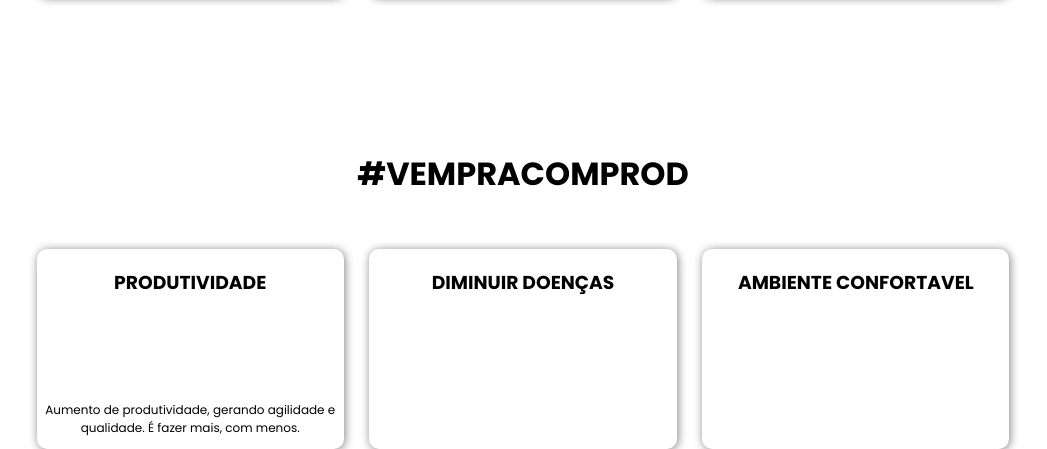
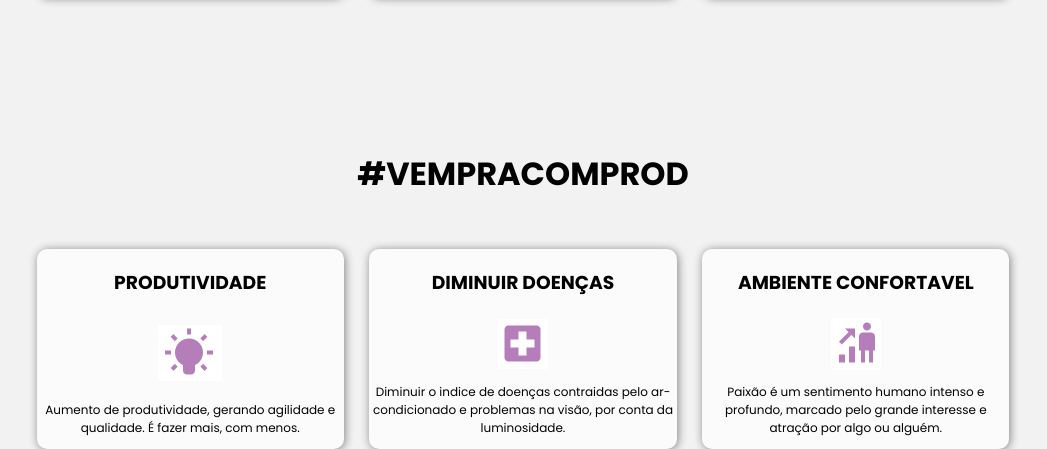
Before and after one commit to Projeto-P-I-sprint2/Projeto-PI-sprint2, a plain HTML site: page HTML/index.html in a window 1280 px wide. Shown: the part 1647-2096 px from the top of the page, without its empty margins (117-1164 px from the left). Drawn offline with Linux system fonts and the light colour scheme.

Commit message:
Atualização valores empresa

```diff
--- a/HTML/CSS/CadastroLogin.css
+++ b/HTML/CSS/CadastroLogin.css
@@ -1,8 +1,8 @@
 @import url('https://fonts.googleapis.com/css2?family=Poppins:ital,wght@0,100;0,200;0,300;0,400;0,500;0,600;0,700;0,800;0,900;1,100;1,200;1,300;1,400;1,500;1,600;1,700;1,800;1,900&display=swap');
 
 body {
-    background-color: #FBFBFB;
-    background-size: contain;
+    background-image: url(IMGS/fundo\ 2.jpg);
+    background-size: cover;
     margin: 0;
     padding: 0;
     font-family: "Poppins";
--- a/HTML/CSS/style.css
+++ b/HTML/CSS/style.css
@@ -3,6 +3,7 @@
 body{
     margin: 0;
     font-family: "Poppins";
+    background-color: rgb(242, 242, 242);
 }
 
 /*01-2=============================SCROLLBAR=======================================*/
@@ -136,7 +137,7 @@ a.btn_cad{
 }
 
 .corpo{
-    background-color: #FBFBFB;
+    background-color: rgb(242, 242, 242);
 }
 
 .corpo .container{
@@ -147,6 +148,7 @@ a.btn_cad{
     display: flex;
     justify-content: space-around;
     align-items: center;
+    background-color: #FBFBFB;
 }
 
 .corpo .container .card{
@@ -154,7 +156,7 @@ a.btn_cad{
     display: flex;
     flex-direction: column;
     align-items: center;
-    background-color: white;
+    background-color: #FBFBFB;
 }
 
 .corpo .container .card img{
@@ -217,6 +219,7 @@ a.btn_cad{
     justify-content: center;
     box-shadow: 1px 1px 10px gray;
     border-radius: 10px;
+    background-color: #FBFBFB;
 }
 
 .parceiros a{
@@ -249,6 +252,7 @@ a.btn_cad{
     justify-content: space-between;
     box-shadow: 1px 1px 10px gray;
     border-radius: 10px;
+    background-color: #FBFBFB;
 }
 
 .valores p{
--- a/HTML/index.html
+++ b/HTML/index.html
@@ -65,31 +65,47 @@
                 </div>
             </div>
         </div>
+        <div class="color">
             <div class="container">
                 <h1 class="titulo_parceiros">NOSSOS PARCEIROS</h1>
                 <div class="parcerias">
-                <div class="parceiros"><a href=""><img src="CSS/IMGS/WhatsApp_Image_2022-03-28_at_21.56.48-removebg-preview (1).png" alt=""></a></div>
-                <div class="parceiros"><a href="https://www.sony.com/en/"><img src="CSS/IMGS/sony-removebg-preview (1).png" alt=""></a></div>
-                <div class="parceiros"><a href="https://www.ubisoft.com/pt-br/"><img src="CSS/IMGS/Ubisoft_logo.webp" alt=""></a></div>
+                    <div class="parceiros"><a href=""><img
+                                src="CSS/IMGS/WhatsApp_Image_2022-03-28_at_21.56.48-removebg-preview (1).png"
+                                alt=""></a></div>
+                    <div class="parceiros"><a href="https://www.sony.com/en/"><img
+                                src="CSS/IMGS/sony-removebg-preview (1).png" alt=""></a></div>
+                    <div class="parceiros"><a href="https://www.ubisoft.com/pt-br/"><img
+                                src="CSS/IMGS/Ubisoft_logo.webp" alt=""></a></div>
                 </div>
                 <h1 class="titulo_valores">#VEMPRACOMPROD</h1>
                 <div class="parcerias">
                     <div class="valores">
                         <h3>PRODUTIVIDADE</h3>
-                    <P>    Aumento de produtividade,
+                        <img src="CSS/IMGS/lampada.PNG" alt="">
+                        <P> Aumento de produtividade,
                             gerando agilidade e qualidade.
                             É fazer mais, com menos.</P>
                     </div>
                     <div class="valores">
                         <h3>DIMINUIR DOENÇAS</h3>
-                    <p></p>
+                        <img src="CSS/IMGS/doencas.PNG" alt="">
+                        <p>Diminuir o indice de doenças
+                            contraidas pelo ar-condicionado
+                            e problemas na visão, por
+                            conta da luminosidade. </p>
                     </div>
                     <div class="valores">
                         <h3>AMBIENTE CONFORTAVEL</h3>
-                    <p></p>
+                        <img src="CSS/IMGS/ambiente_confortavel.PNG" alt="">
+                        <p>Paixão é um sentimento humano
+                            intenso e profundo, marcado
+                            pelo grande interesse e atração
+                            por algo ou alguém.</p>
                     </div>
                 </div>
             </div>
+        </div>
+
     </div>
 </body>
 <script src="JS/script.js"></script>
```
Also changed, not shown: HTML/CSS/IMGS/ambiente_confortavel.PNG (added), HTML/CSS/IMGS/doencas.PNG (added), HTML/CSS/IMGS/lampada.PNG (added). Lines whose indentation alone changed are shown as unchanged.
